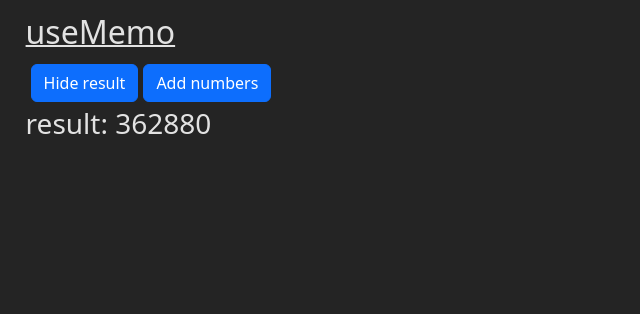
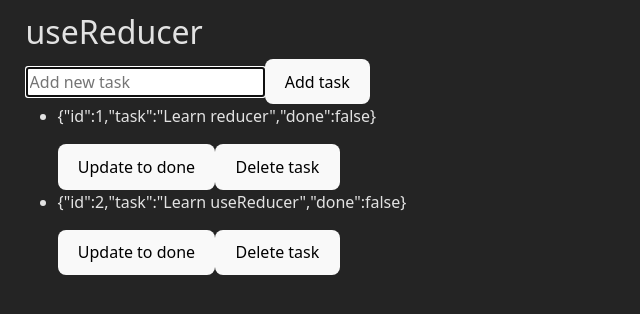
Before and after one commit to MartinCaccia/react-vite-bases, a React (Vite) app: page / in a window 1280 px wide. Shown: the top 314 px of the page, without its empty margins (0-640 px from the left). Built offline with nearby package versions, Linux system fonts and the light colour scheme.

Commit message:
Add useCallBack, memo and useReducer examples

```diff
--- a/src/components/AddItemList.tsx
+++ b/src/components/AddItemList.tsx
@@ -8,10 +8,9 @@ export const AddItemList = ({addItem}: any) => {
   }
   const OnClick = () => {
     onSubmitValue
-    // Si enviara el setValue del padre seria asi, pero por una cuestion de responsabilidades
-    // es mejor que quede del lado del padre.
+    // Si el padre (ItemsList) me enviara el setValue, realizaria:
     // addItem(items => [...items, { id: items.length+1, name: inputValue, done: false}])
-    // Entonces envio solamente el valor del input a la funcion del padre:
+    // por una cuestion de responsabilidades envio el valor del input a la funcion del padre:
     addItem(inputValue.trim())
     setInputValue('')
   }
--- /dev/null
+++ b/src/components/CallBackComponent.tsx
@@ -0,0 +1,21 @@
+import { useCallback, useState } from "react"
+import { CounterButton } from "./CounterButton"
+
+export const CallBackComponent = () => {
+
+    const [counter, setCounter] = useState(0)
+    const counterIncrement = useCallback( () => {
+        // re write (contador=>contador+1) in that form
+        // so the useCallback and memo avoid
+        // the CounterButton component redrawing every time we click it.
+        setCounter(contador=>contador+1)
+    }, [])
+
+  return (
+    <>
+        <h2>useCallBack - Memo</h2>
+        <h3>Counter: {counter}</h3>
+        <CounterButton name="Increment" functionButton={counterIncrement}></CounterButton>
+    </>
+  )
+}
--- /dev/null
+++ b/src/components/ReduceComponent.tsx
@@ -0,0 +1,65 @@
+interface Task {
+    id: number,
+    task: string,
+    done: boolean
+}
+
+interface Action {
+    type: string,
+    payload: Task
+}
+const taskList: Task[] = [{
+    id: 1,
+    task: 'Learn reducer',
+    done: false
+}]
+
+const newTask: Task = {
+    id: 2,
+    task: 'Learn useReducer',
+    done: false
+}
+
+const updateTask: Task = {
+    id: 1,
+    task: 'Learn reducer',
+    done: true
+}
+
+const addActionTask: Action = {
+    type: '[TASK] Add task',
+    payload: newTask
+}
+const updateActionTask: Action = {
+    type: '[TASK] Update task',
+    payload: updateTask
+}
+const deleteActionTask: Action = {
+    type: '[TASK] Delete task',
+    payload: taskList[0]
+}
+
+const initialState = taskList
+
+const taskReducer = (initialState: Task[], action: Action): Task[] => {
+    switch (action.type) {
+        case '[TASK] Add task':
+            return[...initialState, action.payload]
+        case '[TASK] Update task':
+            return initialState.map(task => task.id === action.payload.id ? action.payload : task);
+        case '[TASK] Delete task':
+            return initialState.filter(task => task.id !== action.payload.id);
+        default:
+            return initialState
+    }
+}
+
+console.log(taskReducer(initialState, addActionTask))
+console.log(taskReducer(initialState, updateActionTask))
+console.log(taskReducer(initialState, deleteActionTask))
+
+export const ReduceComponent = () => {
+  return (
+    <div>ReduceComponent</div>
+  )
+}
--- /dev/null
+++ b/src/components/UseReducerComponent.tsx
@@ -0,0 +1,98 @@
+import { useEffect, useReducer, useRef } from 'react';
+import { useForm } from './hooks/useForm';
+
+interface Task {
+    id: number,
+    task: string,
+    done: boolean
+}
+interface Action {
+    type: string,
+    payload: Task
+}
+
+const initialList: Task[] = [
+    {
+        id: 1,
+        task: 'Learn reducer',
+        done: false
+    },
+    {
+        id: 2,
+        task: 'Learn useReducer',
+        done: false
+    }
+]
+
+const reducer = (state: Task[], action: Action) => {
+    switch (action.type) {
+      case 'ADD_TASK':
+        return [...state, action.payload];
+      case 'UPDATE_TASK':
+        return state.map(task => task.id === action.payload.id ? action.payload : task);
+      case 'DELETE_TASK':
+        return state.filter(task => task.id !== action.payload.id);
+      default:
+        return state;
+    }
+  };
+
+export const UseReducerComponent = () => {
+    const focusRef: any = useRef()
+    useEffect(() => {
+        focusRef.current.focus()
+    }, [])
+
+    const [tasks, dispatch] = useReducer(reducer, initialList);
+    const addTask = (task: Task) => {
+      dispatch({ type: 'ADD_TASK', payload: task });
+    };
+    const updateTask = (task: Task) => {
+      dispatch({ type: 'UPDATE_TASK', payload: task });
+    };
+    const deleteTask = (task: Task) => {
+      dispatch({ type: 'DELETE_TASK', payload: task });
+    };
+
+    const AddItem = (inputValue: string) => {
+        if (inputValue.length < 1) return
+        console.log(tasks.length)
+        addTask({ id: (tasks[tasks.length-1].id) + 1, task: inputValue.trim(), done: false})
+    }
+    const updateItem = (task: Task) => {
+        updateTask({ ...task, done: true})
+    }
+    const initialForm = {
+        newTask:''
+    }
+    const {newTask, onInputChange} = useForm(initialForm)
+    const handleSubmit = (event: any) => {
+        event.preventDefault()
+    }
+    return (
+        <>
+          <h2>useReducer</h2>
+          <form onSubmit={handleSubmit}>
+            <input
+                ref={focusRef}
+                id="newTask"
+                name="newTask"
+                type='text'
+                placeholder='Add new task'
+                value={newTask}
+                onChange={onInputChange}
+            />
+            <button type="submit" onClick={()=> AddItem(newTask)}>Add task</button>
+                <ul>
+                    {tasks.map(task => (
+                        <li key={task.id}>
+                        <p>{ JSON.stringify(task) }</p>
+                        <button type="submit" onClick={() => updateItem(task)}>Update to done</button>
+                        <button type="submit" onClick={() => deleteTask(task)}>Delete task</button>
+                    </li>
+                    ))}
+                </ul>
+            </form>
+        </>
+      );
+}
--- a/src/main.tsx
+++ b/src/main.tsx
@@ -11,7 +11,10 @@ import './index.css'
 // import { HooksApp } from './components/HooksApp'
 // import { FormComponent } from './components/FormComponent'
 // import { TableComponent } from './components/TableComponent'
-import { HeavyCalculations } from './components/HeavyCalculations'
+// import { HeavyCalculations } from './components/HeavyCalculations'
+// import { CallBackComponent } from './components/CallBackComponent'
+// import { ReduceComponent } from './components/ReduceComponent'
+import { UseReducerComponent } from './components/UseReducerComponent'
 
 
 ReactDOM.createRoot(document.getElementById('root')!).render(
@@ -27,7 +30,10 @@ ReactDOM.createRoot(document.getElementById('root')!).render(
     // <HooksApp></HooksApp> //contiene al CounterComponent
     // <FormComponent></FormComponent>
     // <TableComponent></TableComponent>
+    // <HeavyCalculations></HeavyCalculations>
+    // <CallBackComponent></CallBackComponent>
+    // <ReduceComponent></ReduceComponent>
     }
-    <HeavyCalculations></HeavyCalculations>
+    <UseReducerComponent></UseReducerComponent>
   </React.StrictMode>,
 )
```
Also changed, not shown: src/components/CounterButton.tsx (+5 -2 lines), 1 other file (tests, documents, lock files or other folders).
